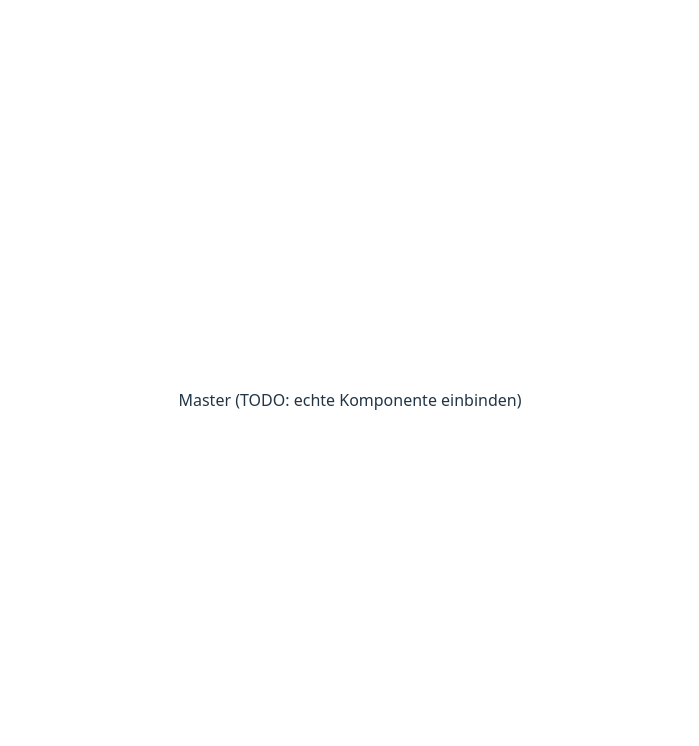
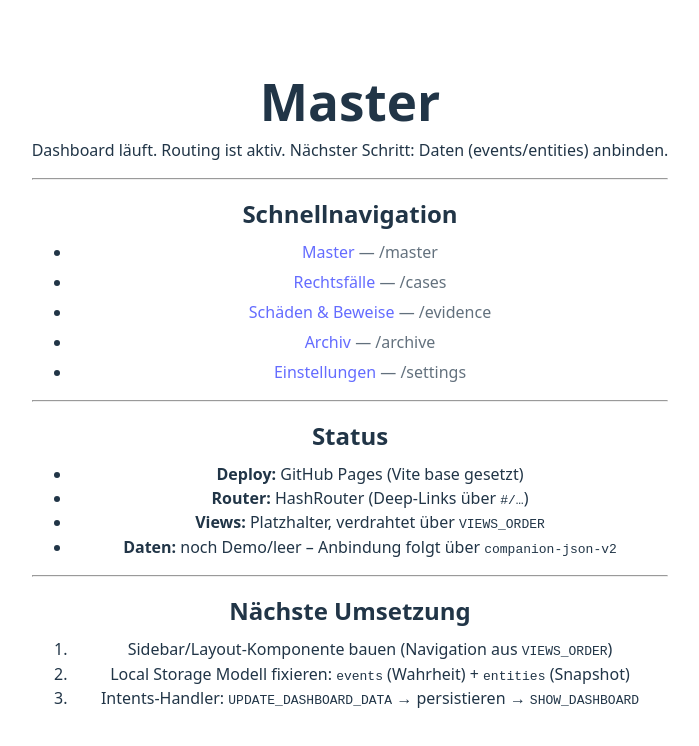
Before and after one commit to dougmens/REACT-UI-Dashboards, a React (Vite) app: page /#/master in a window 1280 px wide. Shown: the top 746 px of the page, without its empty margins (290-989 px from the left). Built offline with nearby package versions, Linux system fonts and the light colour scheme.

Commit message:
Add Master view content and navigation

```diff
--- a/src/views/Master.tsx
+++ b/src/views/Master.tsx
@@ -1,3 +1,66 @@
+import { VIEWS_ORDER } from "./viewsOrder";
+
+/**
+ * MASTER (Startseite)
+ * Zweck:
+ * - Einstiegspunkt für das Dashboard
+ * - Zeigt Status + Navigation (ohne echtes UI-Framework, build-sicher)
+ * - Bereitet die spätere Anbindung an companion-json-v2 (events/entities) vor
+ */
+
 export default function Master() {
-  return <div>Master (TODO: echte Komponente einbinden)</div>;
+  return (
+    <div style={{ padding: 16, maxWidth: 960 }}>
+      <h1 style={{ margin: "0 0 8px 0" }}>Master</h1>
+      <p style={{ marginTop: 0 }}>
+        Dashboard läuft. Routing ist aktiv. Nächster Schritt: Daten (events/entities) anbinden.
+      </p>
+
+      <hr />
+
+      <h2 style={{ margin: "16px 0 8px 0" }}>Schnellnavigation</h2>
+      <ul style={{ marginTop: 0 }}>
+        {VIEWS_ORDER.map((v) => (
+          <li key={v.key} style={{ marginBottom: 6 }}>
+            <a href={`#${v.path}`}>{v.label}</a>
+            <span style={{ opacity: 0.7 }}> — {v.path}</span>
+          </li>
+        ))}
+      </ul>
+
+      <hr />
+
+      <h2 style={{ margin: "16px 0 8px 0" }}>Status</h2>
+      <ul style={{ marginTop: 0 }}>
+        <li>
+          <b>Deploy:</b> GitHub Pages (Vite base gesetzt)
+        </li>
+        <li>
+          <b>Router:</b> HashRouter (Deep-Links über <code>#/…</code>)
+        </li>
+        <li>
+          <b>Views:</b> Platzhalter, verdrahtet über <code>VIEWS_ORDER</code>
+        </li>
+        <li>
+          <b>Daten:</b> noch Demo/leer – Anbindung folgt über <code>companion-json-v2</code>
+        </li>
+      </ul>
+
+      <hr />
+
+      <h2 style={{ margin: "16px 0 8px 0" }}>Nächste Umsetzung</h2>
+      <ol style={{ marginTop: 0 }}>
+        <li>
+          Sidebar/Layout-Komponente bauen (Navigation aus <code>VIEWS_ORDER</code>)
+        </li>
+        <li>
+          Local Storage Modell fixieren: <code>events</code> (Wahrheit) + <code>entities</code>{" "}
+          (Snapshot)
+        </li>
+        <li>
+          Intents-Handler: <code>UPDATE_DASHBOARD_DATA</code> → persistieren → <code>SHOW_DASHBOARD</code>
+        </li>
+      </ol>
+    </div>
+  );
 }
```
